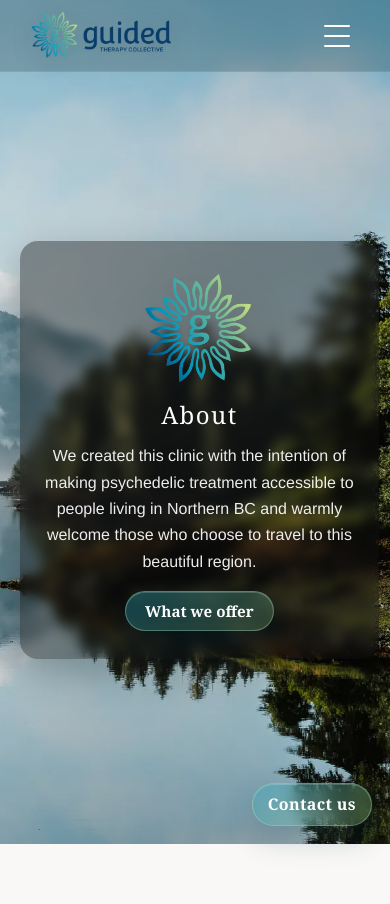
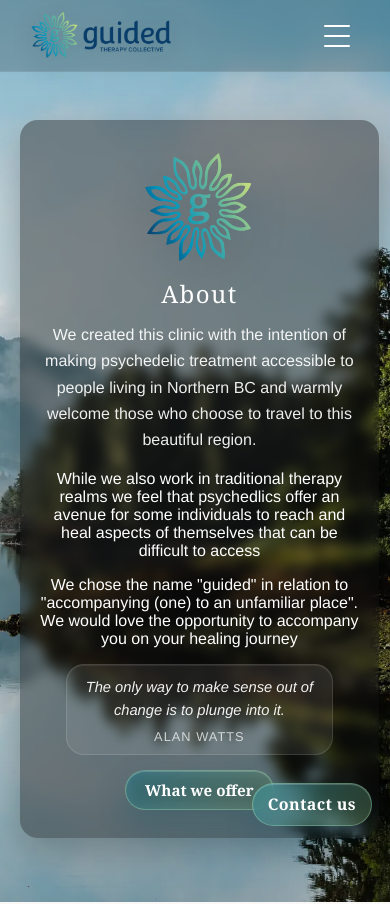
Before and after one commit to RachelKennedy09/guided-collective-therapy-2026, a React (Vite) app: page /about in a window 390 px wide. Shown: the top 904 px of the page. Built offline with nearby package versions, Linux system fonts and the light colour scheme.

Commit message:
updated about section added quotes

```diff
--- /dev/null
+++ b/src/components/HeroQuote.jsx
@@ -0,0 +1,93 @@
+import React, { useEffect, useState } from "react";
+
+const quoteSets = {
+  about: [
+    {
+      text: "The only way to make sense out of change is to plunge into it.",
+      author: "Alan Watts",
+    },
+    { text: "We're all just walking each other home.", author: "Ram Dass" },
+    {
+      text: "Trying to define yourself is like trying to bite your own teeth.",
+      author: "Alan Watts",
+    },
+    { text: "Treat everyone you meet like God in drag.", author: "Ram Dass" },
+  ],
+  treatments: [
+    { text: "Be here now.", author: "Ram Dass" },
+    {
+      text: "The only way to make sense out of change is to plunge into it.",
+      author: "Alan Watts",
+    },
+    { text: "Treat everyone you meet like God in drag.", author: "Ram Dass" },
+    {
+      text: "Trying to define yourself is like trying to bite your own teeth.",
+      author: "Alan Watts",
+    },
+  ],
+  team: [
+    { text: "We're all just walking each other home.", author: "Ram Dass" },
+    { text: "Be here now.", author: "Ram Dass" },
+    { text: "Treat everyone you meet like God in drag.", author: "Ram Dass" },
+    {
+      text: "The only way to make sense out of change is to plunge into it.",
+      author: "Alan Watts",
+    },
+  ],
+  referrals: [
+    {
+      text: "The only way to make sense out of change is to plunge into it.",
+      author: "Alan Watts",
+    },
+    { text: "We're all just walking each other home.", author: "Ram Dass" },
+    {
+      text: "Trying to define yourself is like trying to bite your own teeth.",
+      author: "Alan Watts",
+    },
+    { text: "Treat everyone you meet like God in drag.", author: "Ram Dass" },
+  ],
+  contact: [
+    { text: "Be here now.", author: "Ram Dass" },
+    { text: "We're all just walking each other home.", author: "Ram Dass" },
+    {
+      text: "The only way to make sense out of change is to plunge into it.",
+      author: "Alan Watts",
+    },
+    { text: "Treat everyone you meet like God in drag.", author: "Ram Dass" },
+  ],
+  contactSuccess: [
+    { text: "We're all just walking each other home.", author: "Ram Dass" },
+    { text: "Be here now.", author: "Ram Dass" },
+    { text: "Treat everyone you meet like God in drag.", author: "Ram Dass" },
+    {
+      text: "The only way to make sense out of change is to plunge into it.",
+      author: "Alan Watts",
+    },
+  ],
+};
+
+export default function HeroQuote({ page }) {
+  const quotes = quoteSets[page] ?? quoteSets.about;
+  const [index, setIndex] = useState(0);
+
+  useEffect(() => {
+    if (quotes.length < 2) return undefined;
+
+    const intervalId = window.setInterval(() => {
+      setIndex((current) => (current + 1) % quotes.length);
+    }, 9000);
+
+    return () => window.clearInterval(intervalId);
+  }, [quotes]);
+
+  const quote = quotes[index];
+
+  return (
+    <figure className="hero-quote" key={`${page}-${index}`}>
+      <blockquote className="hero-quote__text">
+        <p>{quote.text}</p>
+      </blockquote>
+      <figcaption className="hero-quote__author">{quote.author}</figcaption>
+    </figure>
+  );
+}
--- a/src/pages/About.jsx
+++ b/src/pages/About.jsx
@@ -1,5 +1,6 @@
 // src/pages/About.jsx
 import React from "react";
+import HeroQuote from "../components/HeroQuote";
 
 export default function About() {
   return (
@@ -23,8 +24,11 @@ export default function About() {
             <p className="page-hero__blurb">
               We created this clinic with the intention of making psychedelic treatment accessible to people living in Northern BC
               and warmly welcome those who choose to travel to this beautiful region.
+                           </p>
+                           <p>While we also work in traditional therapy realms we feel that psychedlics offer an avenue for some individuals to reach and heal aspects of themselves that can be difficult to access</p>
+                           <p>We chose the name "guided" in relation to "accompanying (one) to an unfamiliar place". We would love the opportunity to accompany you on your healing journey</p>
 
-            </p>
+            <HeroQuote page="about" />
 
             <a className="btn btn-outline" href="#what-we-offer">
               What we offer
--- a/src/pages/Contact.jsx
+++ b/src/pages/Contact.jsx
@@ -1,6 +1,7 @@
 // src/pages/Contact.jsx
 import React, { useEffect, useRef, useState } from "react";
 import { useNavigate } from "react-router-dom";
+import HeroQuote from "../components/HeroQuote";
 
 export default function Contact() {
   const navigate = useNavigate();
@@ -142,6 +143,7 @@ export default function Contact() {
               or detailed medical information here. If needed, we will provide guidance on
               how to share information securely.
             </p>
+            <HeroQuote page="contact" />
           </div>
         </div>
       </div>
--- a/src/pages/ContactSuccess.jsx
+++ b/src/pages/ContactSuccess.jsx
@@ -1,6 +1,7 @@
 // src/pages/ContactSuccess.jsx
 import React from "react";
 import { NavLink } from "react-router-dom";
+import HeroQuote from "../components/HeroQuote";
 
 export default function ContactSuccess() {
   return (
@@ -25,6 +26,8 @@ export default function ContactSuccess() {
               few business days.
             </p>
 
+            <HeroQuote page="contactSuccess" />
+
             <div style={{ marginTop: "1rem" }}>
               <NavLink className="btn" to="/">
                 Back to home
--- a/src/pages/Referrals.jsx
+++ b/src/pages/Referrals.jsx
@@ -1,5 +1,6 @@
 import React from "react";
 import { Link } from "react-router-dom";
+import HeroQuote from "../components/HeroQuote";
 
 export default function Referrals() {
   return (
@@ -26,6 +27,7 @@ export default function Referrals() {
                 referral information, we'll help guide you through the next
                 steps.
               </p>
+              <HeroQuote page="referrals" />
             </header>
 
             <div className="referrals-nav">
--- a/src/pages/Team.jsx
+++ b/src/pages/Team.jsx
@@ -1,5 +1,6 @@
 // src/pages/Team.jsx
 import React from "react";
+import HeroQuote from "../components/HeroQuote";
 
 export default function Team() {
   return (
@@ -27,6 +28,8 @@ export default function Team() {
               collaborative care team. We work with care, curiosity, and a
               grounded relational approach.
             </p>
+
+            <HeroQuote page="team" />
 
             {/* <a href="#team-members" className="btn btn-outline team-hero__cta">
               Click on a team member’s photo to learn more ↓
--- a/src/pages/Treatments.jsx
+++ b/src/pages/Treatments.jsx
@@ -1,6 +1,7 @@
 // src/pages/Treatments.jsx
 import React from "react";
 import BackToHome from "../components/FloatingBack";
+import HeroQuote from "../components/HeroQuote";
 
 export default function Treatments() {
   return (
@@ -41,6 +42,8 @@ export default function Treatments() {
             </p>
 
             {/* ✅ Directory / On this page */}
+            <HeroQuote page="treatments" />
+
             <nav className="treatments-directory" aria-label="On this page">
               <div className="treatments-directory__links">
                 <a href="#ketamine" className="treatments-directory__link">
--- a/src/style.css
+++ b/src/style.css
@@ -659,6 +659,49 @@ a {
   filter: drop-shadow(0 8px 22px rgba(0, 0, 0, 0.18));
 }
 
+.hero-quote {
+  margin: 0.95rem auto 1.1rem;
+  max-width: 34ch;
+  padding: 0.8rem 0.95rem 0.7rem;
+  border-radius: 18px;
+  background: rgba(255, 255, 255, 0.08);
+  border: 1px solid rgba(255, 255, 255, 0.12);
+  box-shadow: inset 0 1px 0 rgba(255, 255, 255, 0.08);
+  animation: hero-quote-fade 420ms ease;
+}
+
+.hero-quote__text {
+  margin: 0;
+}
+
+.hero-quote__text p {
+  margin: 0;
+  font-style: italic;
+  font-size: 0.98rem;
+  line-height: 1.55;
+  color: rgba(255, 255, 255, 0.94);
+}
+
+.hero-quote__author {
+  margin-top: 0.45rem;
+  font-size: 0.8rem;
+  letter-spacing: 0.08em;
+  text-transform: uppercase;
+  color: rgba(255, 255, 255, 0.72);
+}
+
+@keyframes hero-quote-fade {
+  from {
+    opacity: 0;
+    transform: translateY(4px);
+  }
+
+  to {
+    opacity: 1;
+    transform: translateY(0);
+  }
+}
+
 .page-hero__title {
   margin: 0 0 0.75rem;
   font-family: var(--font-serif);
@@ -678,6 +721,16 @@ a {
     margin-bottom: 0.55rem;
   }
 
+  .hero-quote {
+    margin: 0.8rem auto 0.95rem;
+    padding: 0.7rem 0.8rem 0.65rem;
+    max-width: 30ch;
+  }
+
+  .hero-quote__text p {
+    font-size: 0.92rem;
+  }
+
   .logo__mark {
     height: 54px;
     width: auto;
@@ -685,12 +738,12 @@ a {
   }
 }
 
+@media (max-width: 600px) {
   .page-hero__panel {
     padding: 1.75rem 1.25rem;
     border-radius: 18px;
   }
 }
-
 /* ========================
    TREATMENTS PAGE (new layout)
    ======================== */
@@ -1079,11 +1132,11 @@ a {
   }
 }
 
+@media (max-width: 600px) {
   .team-section-header {
     align-items: flex-start;
   }
 }
-
 @media (max-width: 420px) {
   .team-section-header {
     flex-direction: column;
@@ -1260,6 +1313,7 @@ a {
   }
 }
 
+@media (max-width: 600px) {
   .referrals-section-inner {
     padding: 1.5rem 1.25rem;
   }
@@ -1468,6 +1522,7 @@ a {
   }
 }
 
+@media (max-width: 600px) {
   .contact-consent {
     flex-wrap: wrap;
   }
@@ -1476,7 +1531,6 @@ a {
     padding: 1.5rem 1.25rem;
   }
 }
-
 /* ========================
    FOOTER (Centered + Comfortable)
    ======================== */
```
